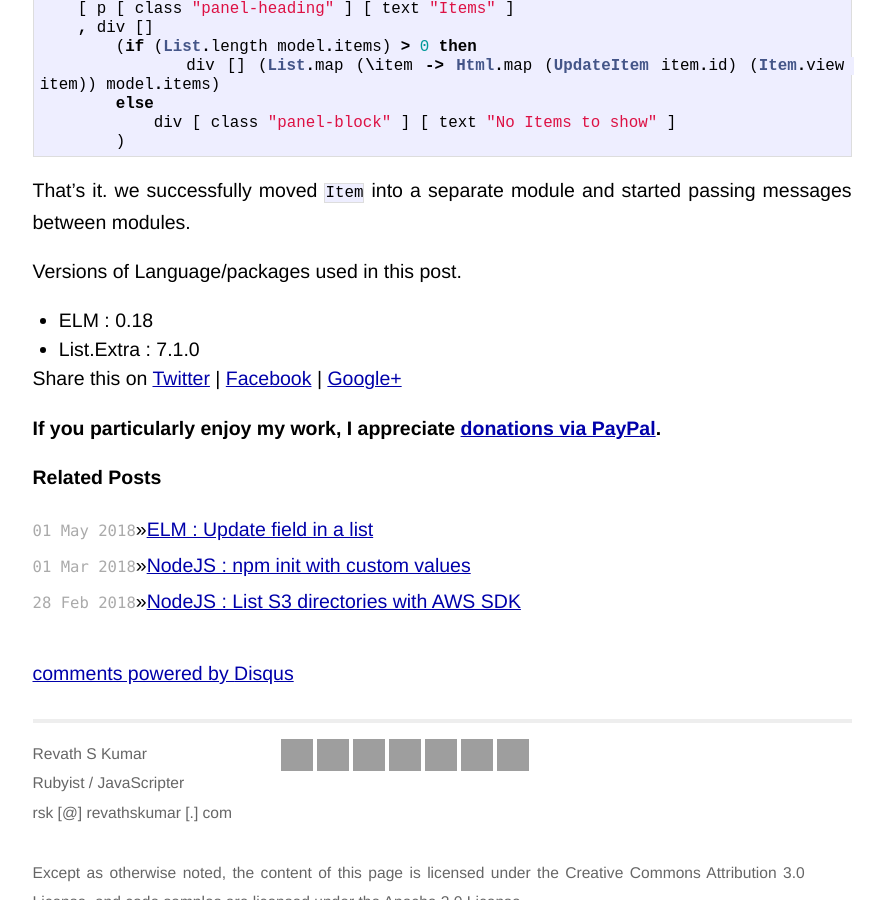
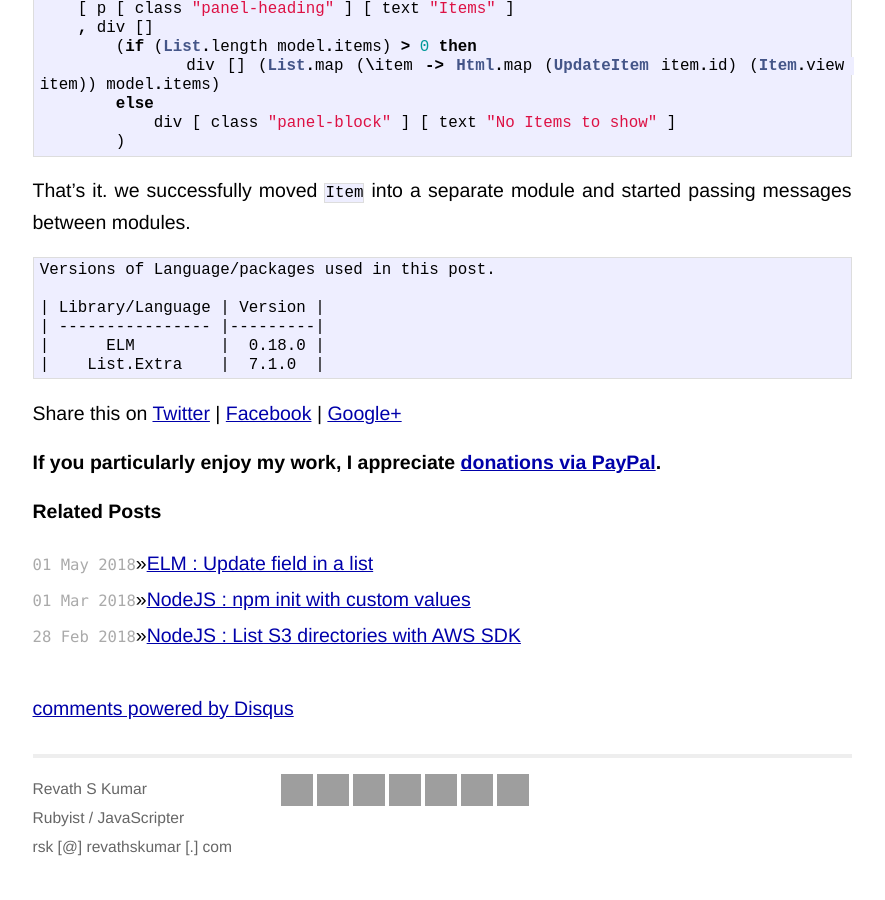
Before and after one commit to revathskumar/blog.revathskumar.com, a Jekyll site: the page built from _posts/2018-05-25-elm-message-passing-between-modules.md, in a window 1280 px wide and 900 px high, scrolled down 3470 px, cut to the strip 0-900 px from the top of the window. Shown: the whole strip, without its empty margins (198-1083 px from the left). Built offline with Jekyll 4.4.1, drawn with Linux system fonts in a browser that asks for light colours; comment, search, counter and statistics services are not loaded; grey boxes are pictures that could not be loaded.

Commit message:
list version in table form

```diff
--- a/_posts/2018-05-25-elm-message-passing-between-modules.md
+++ b/_posts/2018-05-25-elm-message-passing-between-modules.md
@@ -175,10 +175,12 @@
 That's it.
 we successfully moved `Item` into a separate module and started passing messages between modules.
 
-Versions of Language/packages used in this post.
+    Versions of Language/packages used in this post.
 
-* ELM : 0.18
-* List.Extra : 7.1.0
+    | Library/Language | Version |
+    | ---------------- |---------|
+    |      ELM         |  0.18.0 |
+    |    List.Extra    |  7.1.0  |
 
 
 [part_1]: /2018/05/elm-update-field-in-a-list.html
```
